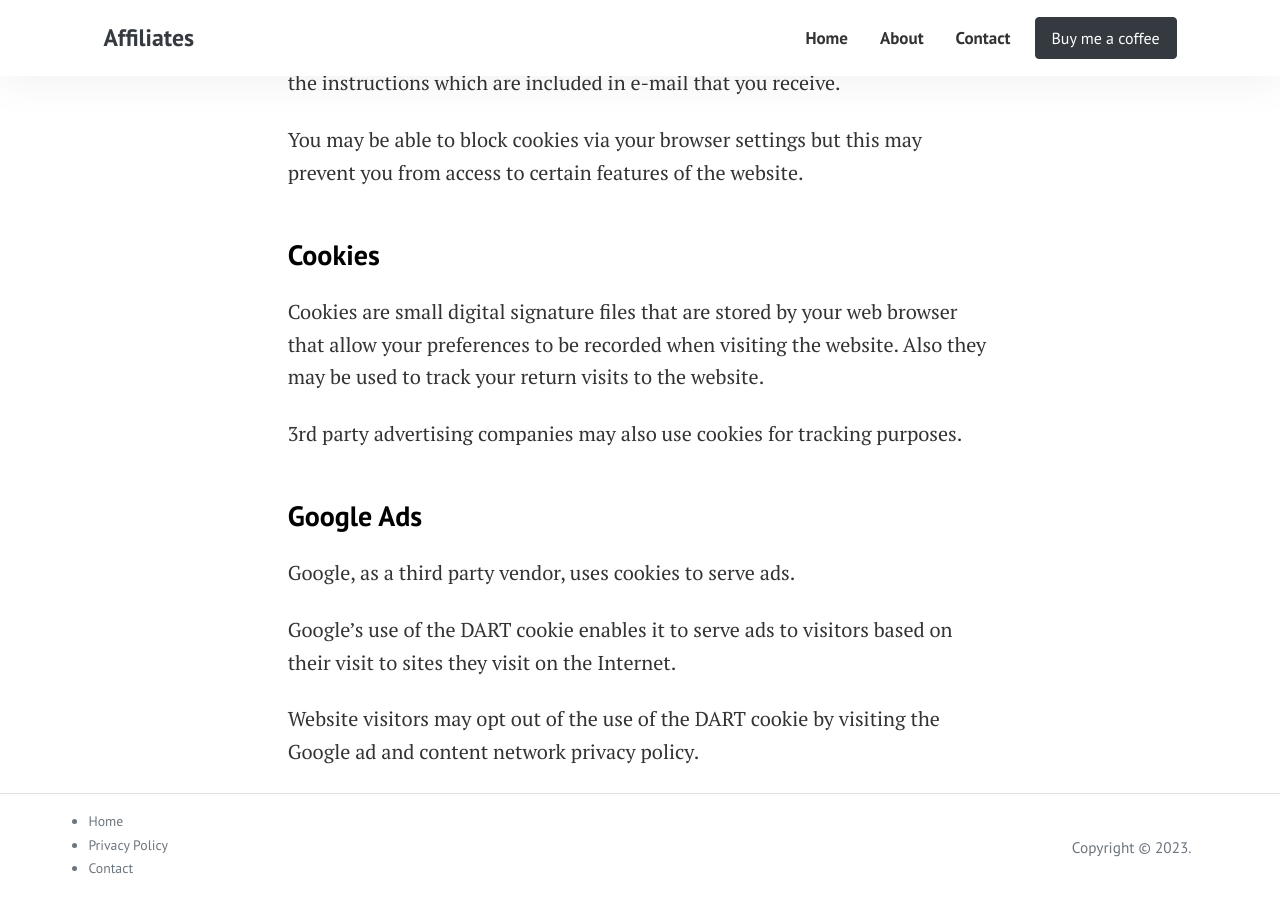
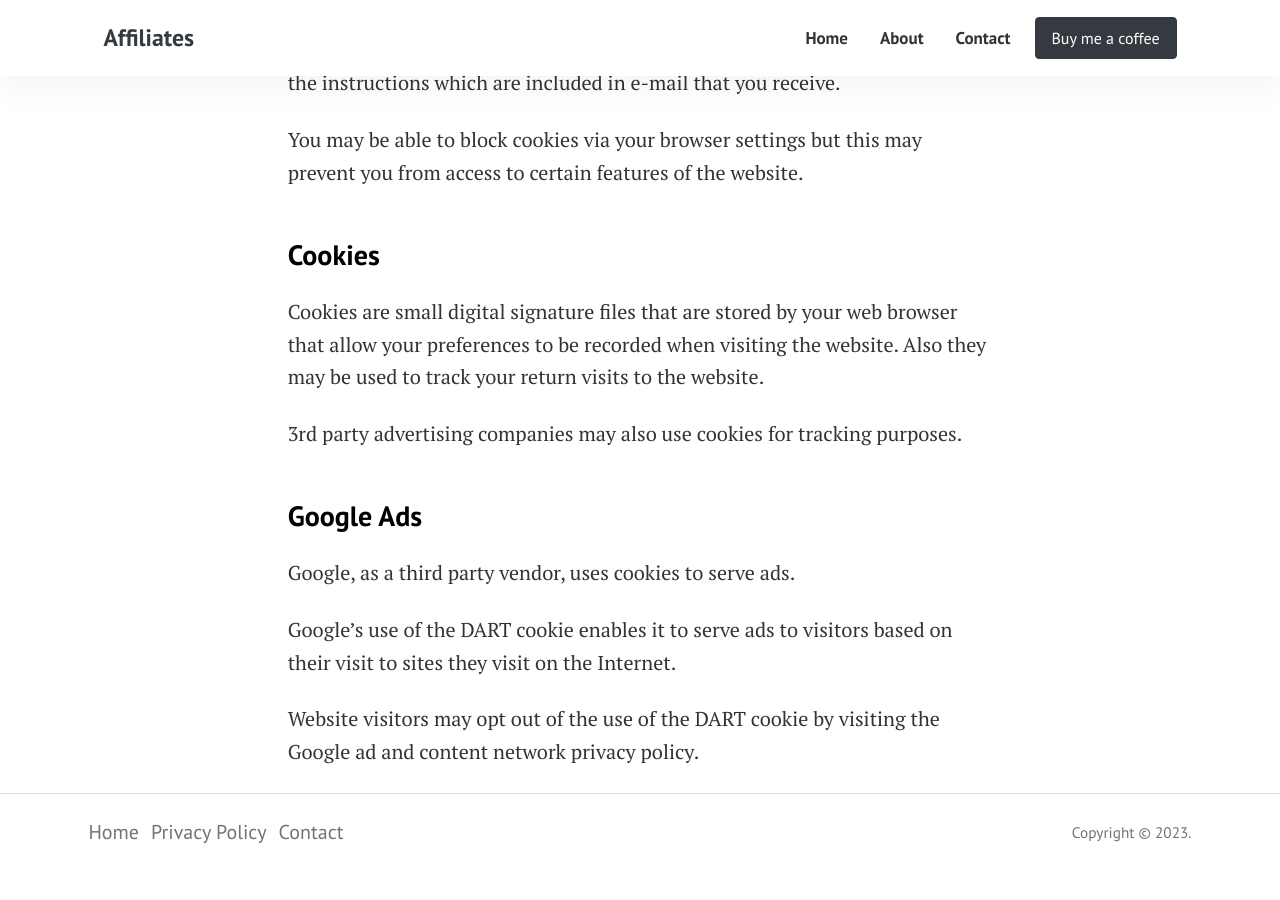
Before and after one commit to tirkio/www.tirkio.com, a Jekyll site: the page built from pages/privacy-policy.md, in a window 1280 px wide and 900 px high, scrolled down 937 px. Built offline with Jekyll 4.4.1, drawn with Linux system fonts in a browser that asks for light colours; after the commit the page ends 1807 px from its top, so only the background shows below that.

Commit message:
Update default.html

```diff
--- a/_layouts/default.html
+++ b/_layouts/default.html
@@ -68,13 +68,9 @@ gtag('config', '{{site.ganalytics}}');
     <div class="container">
     <div class="row align-items-center justify-content-between">
         <div>
-            <ul class="p-0 mb-1 small">
             {% for item in site.data.menus.footermenu %}
-            <li>
-              <a href="{% unless item.external %}{{site.baseurl}}/{% endunless %}{{item.url}}" alt="{{item.title}}">{{item.title}}</a>
-            </li>
+            <span class="navbar-brand mr-2 mb-0"><a href="{% unless item.external %}{{site.baseurl}}/{% endunless %}{{item.url}}" alt="{{item.title}}">{{item.title}}</a></span>
             {% endfor %}
-            </ul>
         </div>
         <div>
             <span>Copyright © <script>document.write(new Date().getFullYear())</script>.</span>
```
